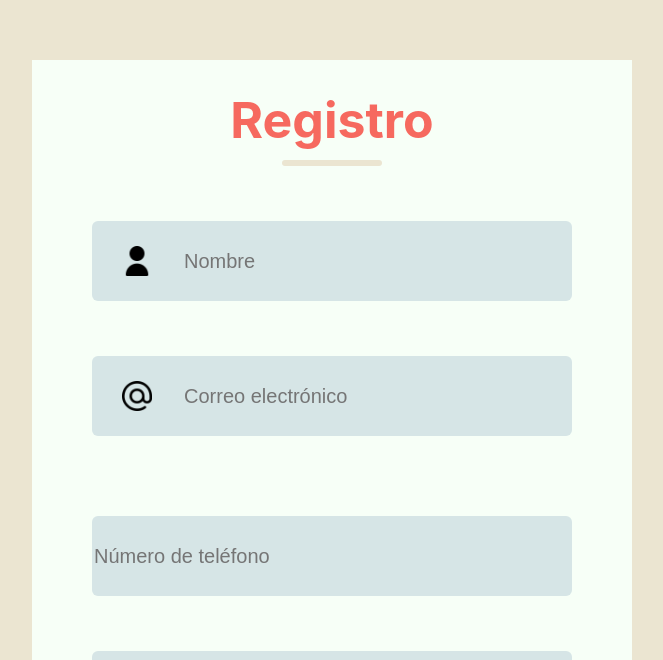
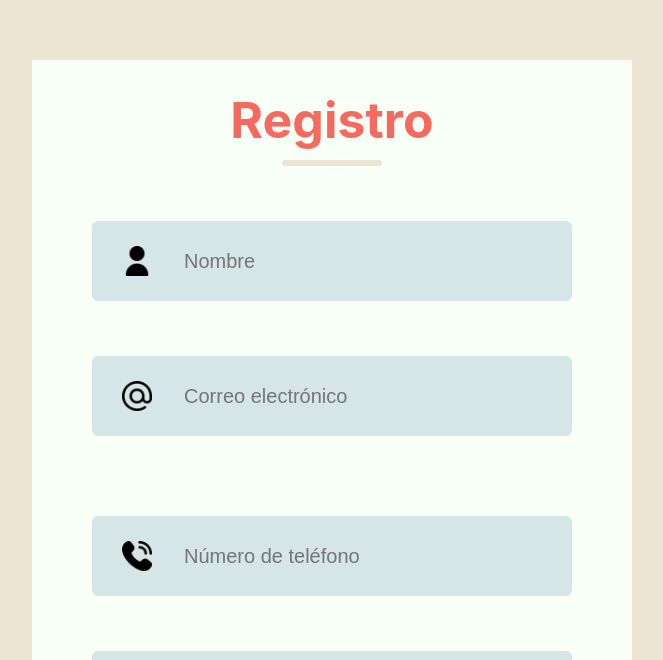
Before and after one commit to FridaToriz/vending_bot, a React (Create React App) app: page / in a window 1280 px wide. Shown: the part 140-800 px from the top of the page, without its empty margins (308-971 px from the left). Built offline with nearby package versions, Linux system fonts and the light colour scheme.

Commit message:
agregué el ícono de teléfono

```diff
--- a/src/Components/Assets/LSForm/LSForm.jsx
+++ b/src/Components/Assets/LSForm/LSForm.jsx
@@ -4,6 +4,7 @@ import "./LSForm.css"
 import user_icon from "../usuario.png"
 import mail_icon from "../mail.png"
 import password_icon from "../password.png"
+import phone_icon from "../phone.png"
 
 const LSFormulario = () => {
 
@@ -113,6 +114,7 @@ const LSFormulario = () => {
 
                 <div className="inputs">
                     <div className="input">
+                        <img src= {phone_icon} alt="ícono de teléfono"/>
                         <input id="phone"
                         type="text"
                         pattern="/^[0-9]{10}$/"
```
Also changed, not shown: src/Components/Assets/phone.png (added).
